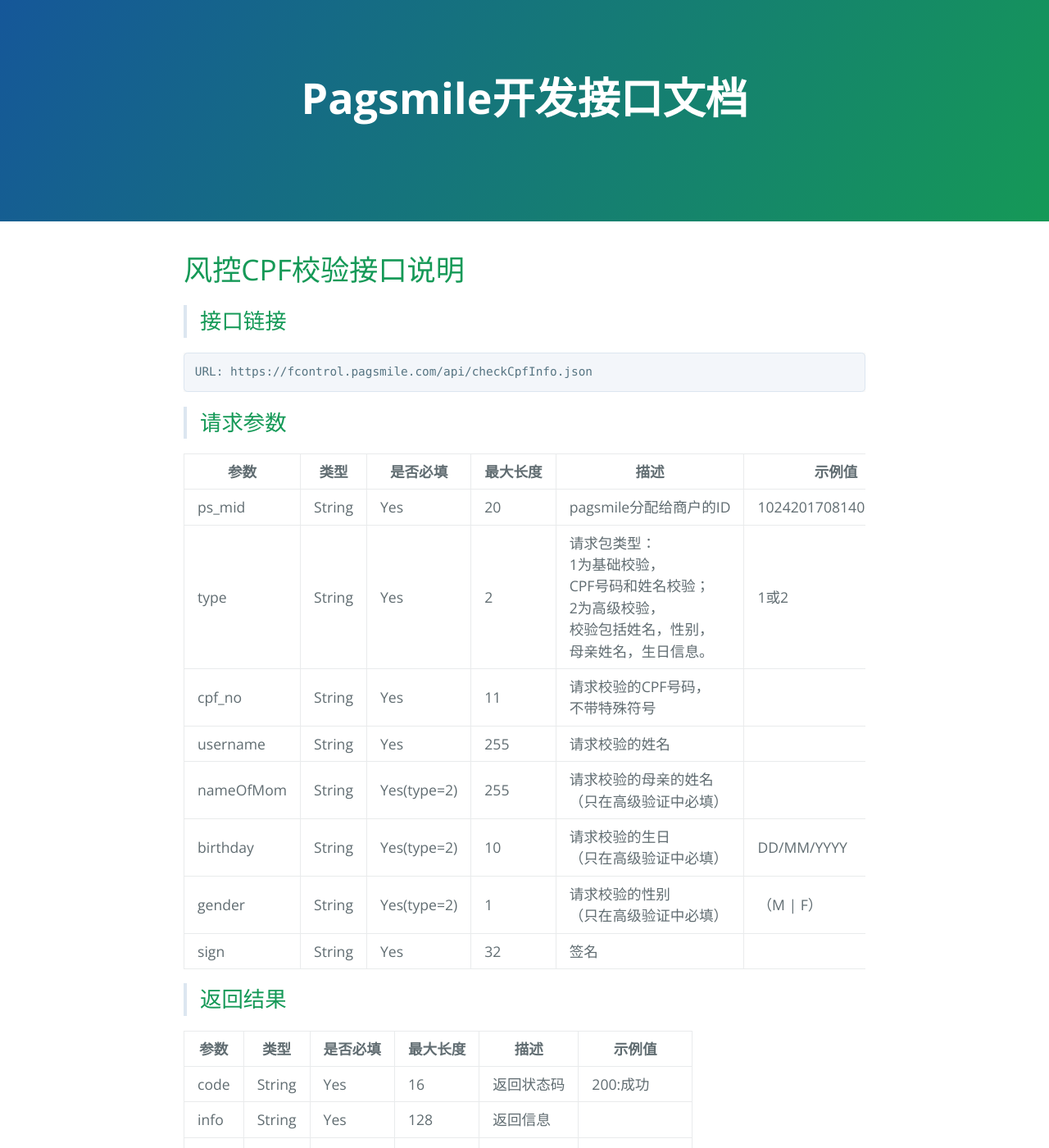
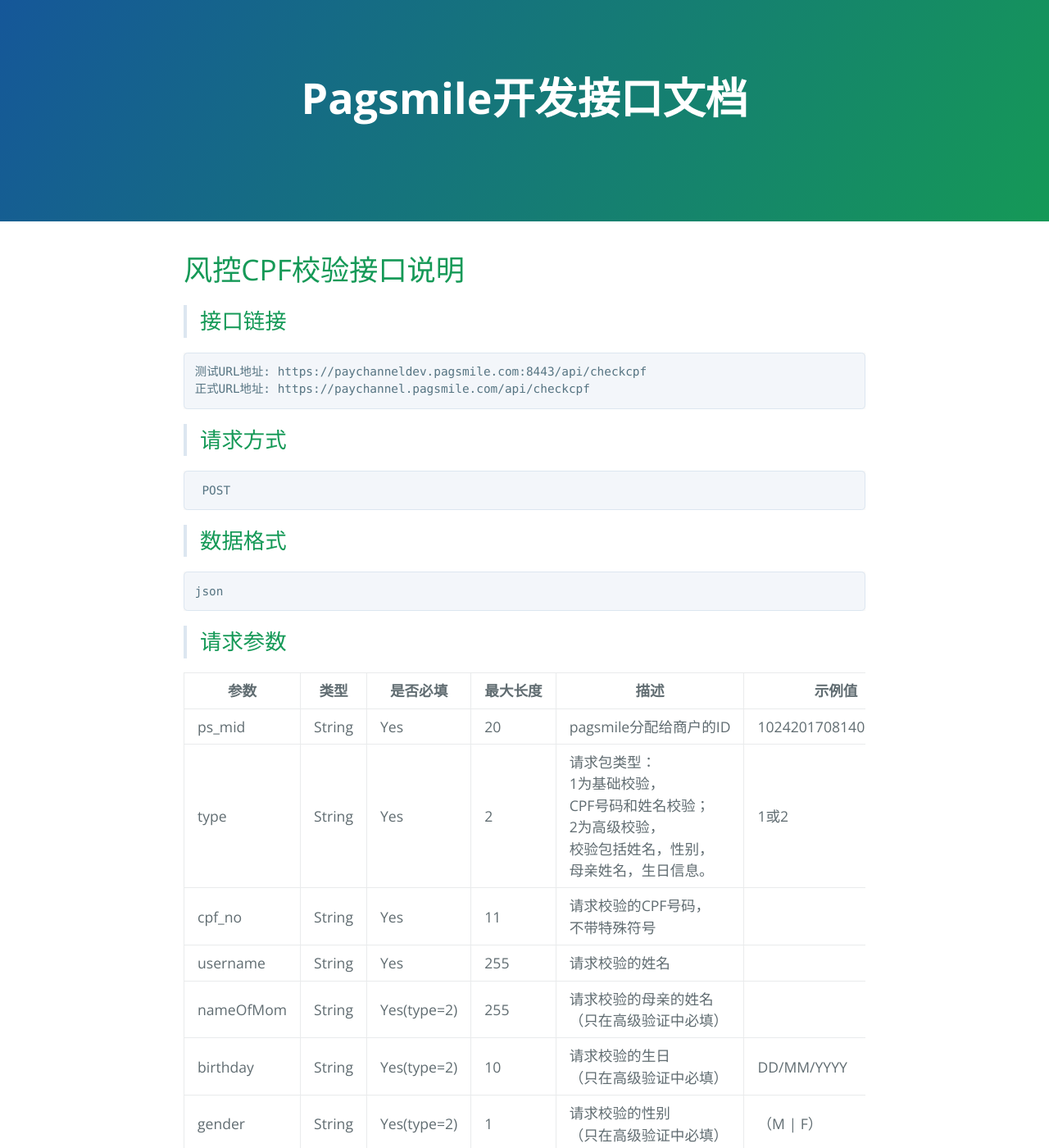
Before and after one commit to pagsmile/pagsmile.github.io, a Jekyll site: the page built from api/CheckCpfInfo.md, in a window 1280 px wide and 1400 px high. Shown: the whole window at 82% size. Built offline with Jekyll 4.4.1, drawn with Linux system fonts in a browser that asks for light colours; our own code applies the rules of GitHub Pages for plain Markdown files; some of the changed text lies outside the part shown.

```diff
--- a/api/CheckCpfInfo.md
+++ b/api/CheckCpfInfo.md
@@ -2,7 +2,16 @@
 
 >## 接口链接
 
-    URL: https://fcontrol.pagsmile.com/api/checkCpfInfo.json
+    测试URL地址: https://paychanneldev.pagsmile.com:8443/api/checkcpf
+    正式URL地址: https://paychannel.pagsmile.com/api/checkcpf
+
+>## 请求方式
+
+     POST
+
+>## 数据格式
+
+    json
 
 >## 请求参数
 
@@ -16,6 +25,8 @@ nameOfMom | String | Yes(type=2) | 255 | 请求校验的母亲的姓名（只在
 birthday | String | Yes(type=2) | 10 | 请求校验的生日（只在高级验证中必填） | DD/MM/YYYY
 gender | String | Yes(type=2) | 1 | 请求校验的性别（只在高级验证中必填） | （M \| F）
 sign | String | Yes | 32 | 签名 |
+
+测试：在测试环境使用cpf和姓名对应为 50284414727 和 Test User Name
 
 >## 返回结果
 
```
Also changed, not shown: other parts of api/CheckCpfInfo.md (+4 -0 lines), index.md (+1 -0 lines).
